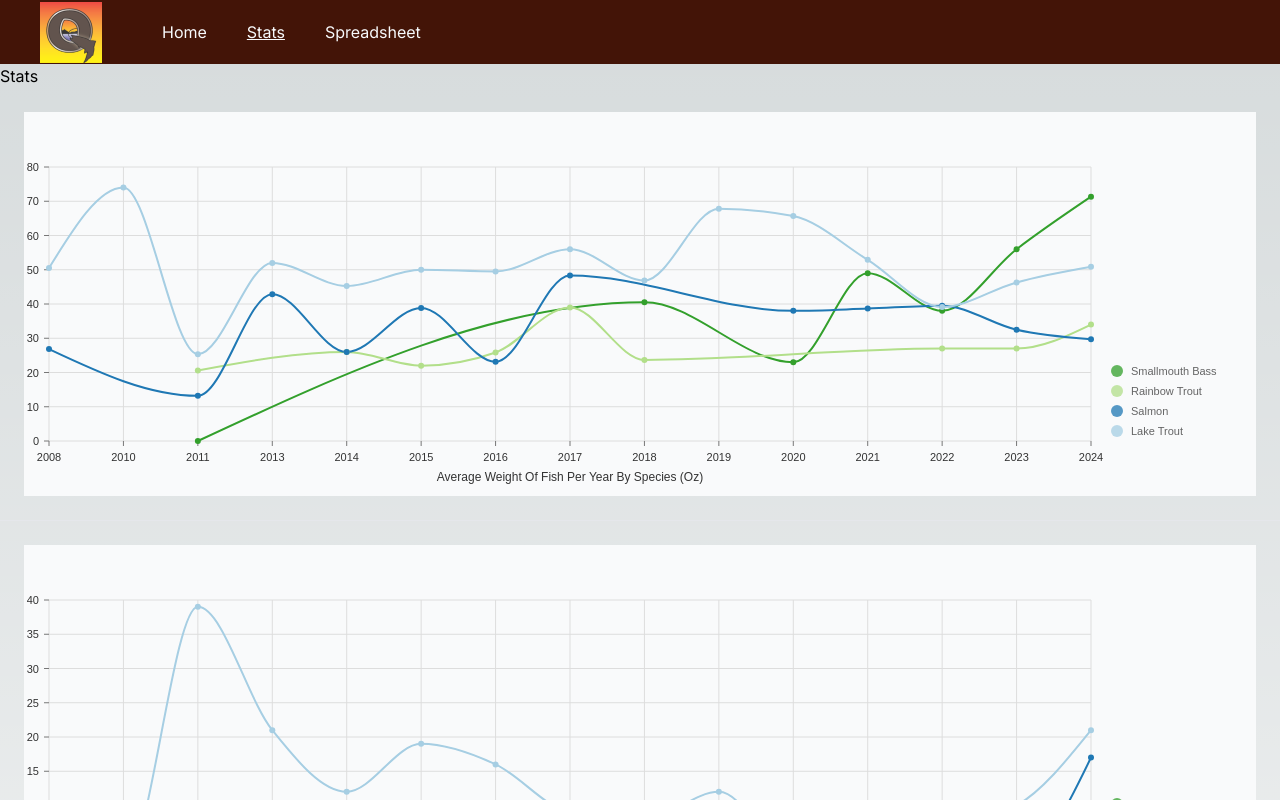
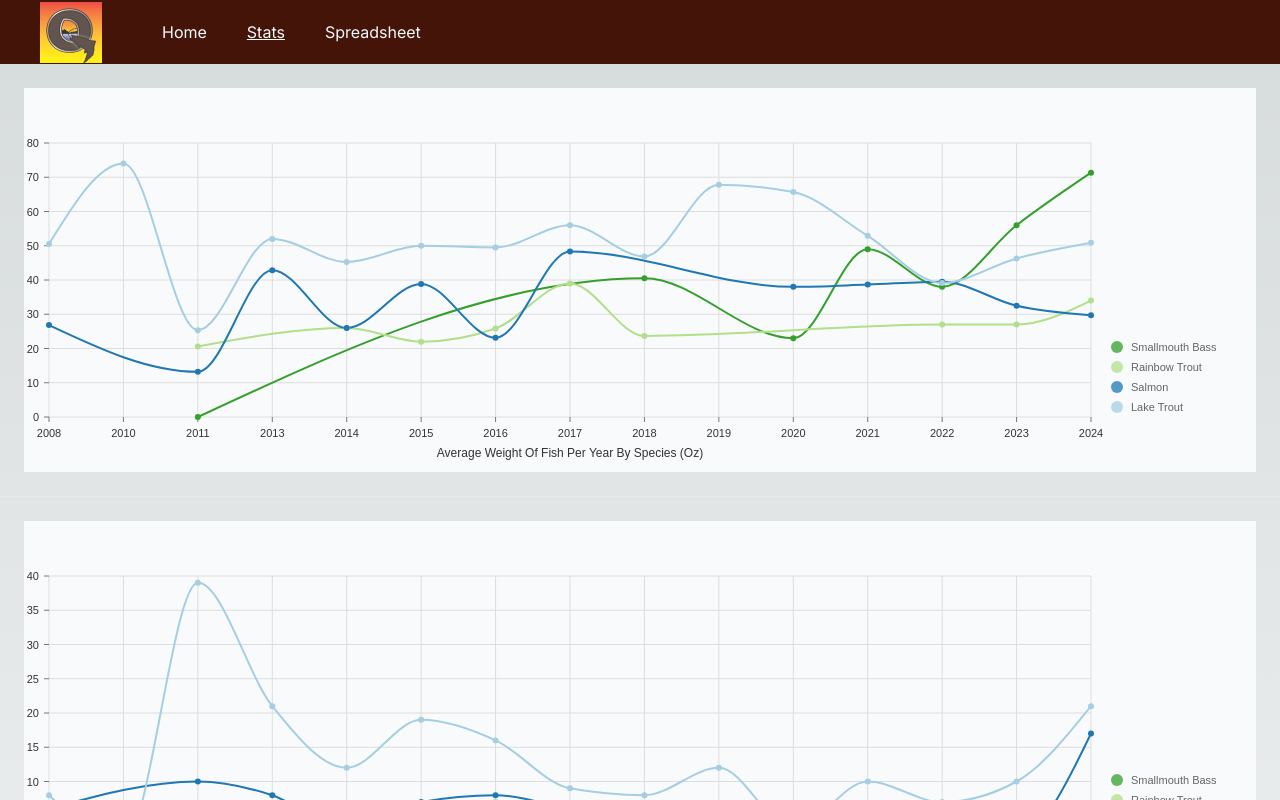
Before and after one commit to KevinGage/Quabbin, a Next.js app in the folder quabbin-website/: page /Stats in a window 1280 px wide. Shown: the top 800 px of the page. Built offline with nearby package versions, Linux system fonts and the light colour scheme.

Commit message:
removed header

```diff
--- a/quabbin-website/app/Stats/page.jsx
+++ b/quabbin-website/app/Stats/page.jsx
@@ -74,7 +74,6 @@ export default async function Page() {
 
   return (
     <section>
-      <h1>Stats</h1>
       <div className="bg-gray-50 h-96 text-black m-6">
         <AverageWeightPerYear data={averageFishWeightPerYear} />
       </div>
```
